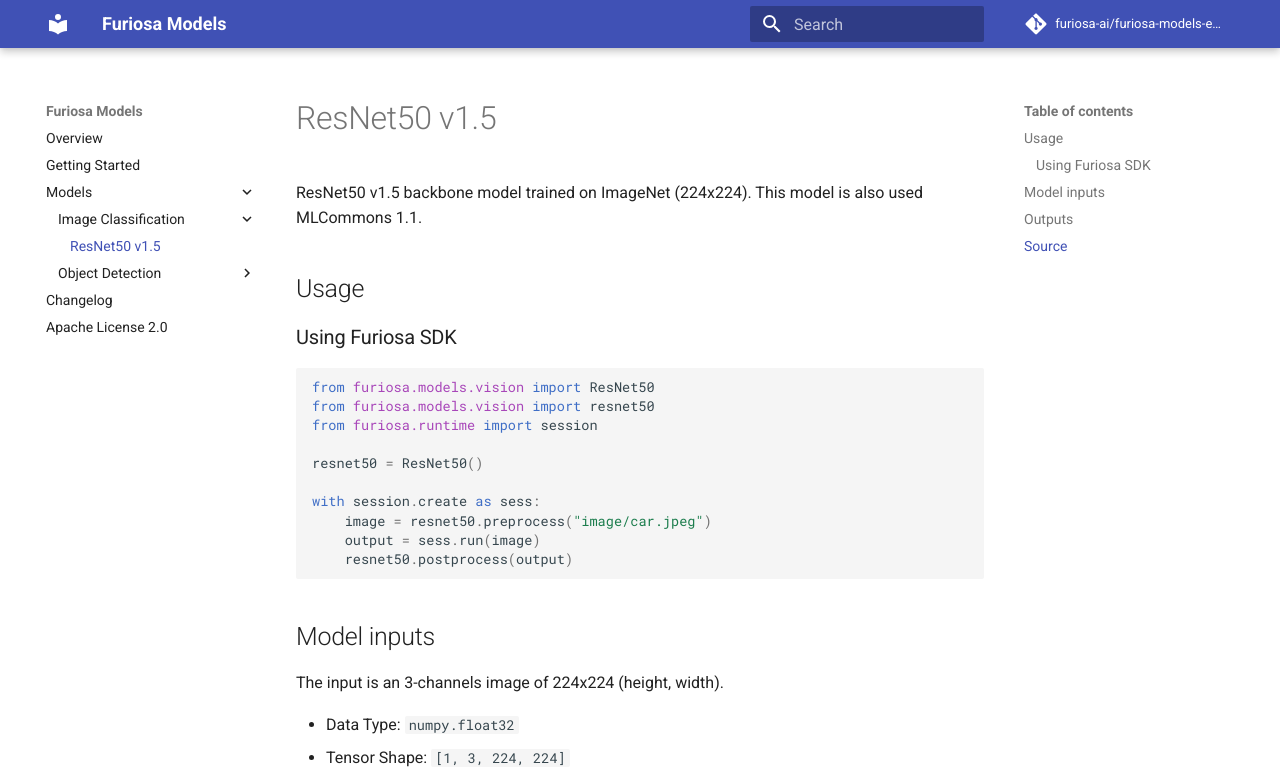
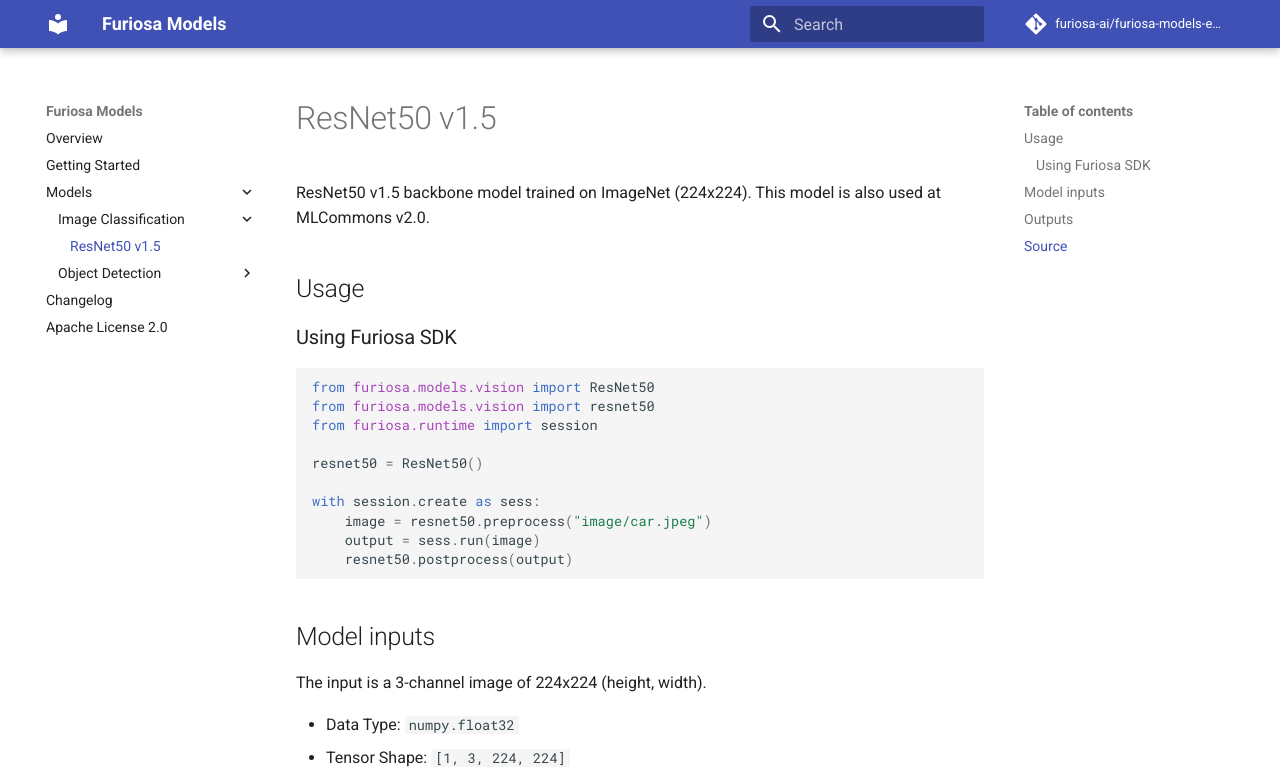
Before and after one commit to furiosa-ai/furiosa-models, an MkDocs documentation site: the page built from docs/models/resnet50_v1.5.md, in a window 1280 px wide and 1191 px high. Shown: the top 781 px of the window. Built offline with MkDocs 1.6.1 and Material for MkDocs 9.7.7, drawn with Linux system fonts in a browser that asks for light colours; comment, search, counter and statistics services are not loaded.

Commit message:
Apply suggestions from code review
Co-authored-by: Sukyoung Jeong <sukyoungjeong@furiosa.ai>

````diff
--- a/docs/models/resnet50_v1.5.md
+++ b/docs/models/resnet50_v1.5.md
@@ -1,7 +1,7 @@
 # ResNet50 v1.5
 
 ResNet50 v1.5 backbone model trained on ImageNet (224x224).
-This model is also used MLCommons 1.1.
+This model is also used at MLCommons v2.0.
 
 ## Usage
 
@@ -20,7 +20,7 @@
 ```
 
 ## Model inputs
-The input is an 3-channels image of 224x224 (height, width).
+The input is a 3-channel image of 224x224 (height, width).
 
 * Data Type: `numpy.float32`
 * Tensor Shape: `[1, 3, 224, 224]`
````
